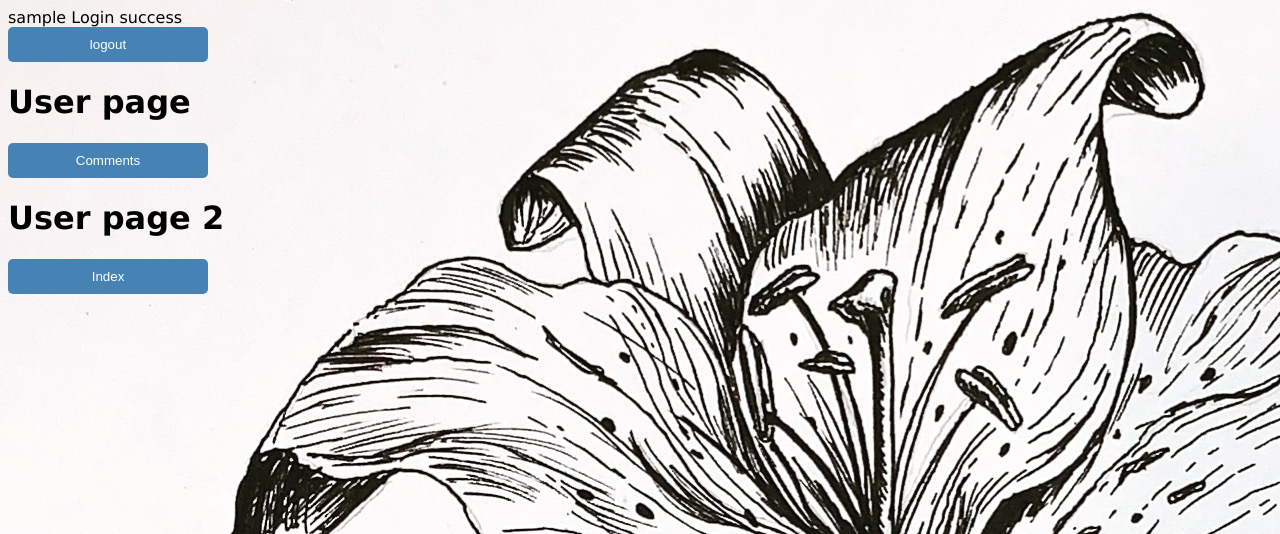
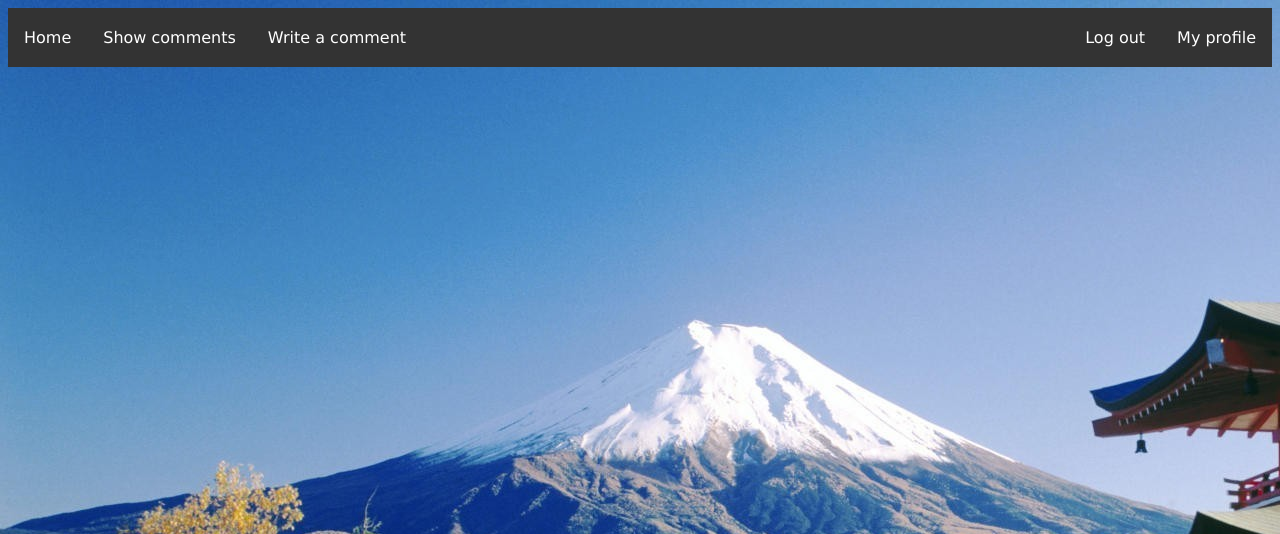
Before and after one commit to roam00/Individuell-uppgift-webb, a PHP site: page / in a window 1280 px wide. Shown: the top 534 px of the page. Run offline with PHP 8.4, Linux system fonts and the light colour scheme; the visitor is signed in with stand-in values (Sample User, id 1).

Commit message:
löste en hel del

```diff
--- a/css/style.css
+++ b/css/style.css
@@ -1,7 +1,7 @@
 body {
     background: rgb(138, 169, 194);
     font-family: Verdana, Geneva, Tahoma, sans-serif;
-    background-image: url(../img/1601273079600.jpg);
+    background-image: url(../img/1615081173119.jpg);
 }
 
 *, *::before, *::after {
@@ -32,6 +32,7 @@ button:hover {
     color: white;
 }
 
+/*
 a {
     padding: 10px 30px;
     border: none;
@@ -42,3 +43,27 @@ a {
     width: 200px;
     transition-duration: 0.4s;
 }
+*/
+
+ul {
+    list-style-type: none;
+    margin: 0;
+    padding: 0;
+    overflow: hidden;
+    background-color: #333;
+}
+
+li {
+    float: left;
+}
+
+li a {
+    display: block;
+    color: white;
+    text-align: center;
+    padding: 20px 16px;
+    text-decoration: none;
+}
+li a:hover {
+    background-color: #111;;
+}
--- a/db/Comments/dbComments.php
+++ b/db/Comments/dbComments.php
@@ -6,7 +6,7 @@ function AddComment(){
     $message = $_POST['comment'];
     $email = $_POST['email'];
 
-    $db = new SQLite3("sqlite.db");
+    $db = new SQLite3("../labb2db.db");
     $sql = "INSERT INTO 'Comments' ('name', 'comment', email) VALUES (:user, :message, :email)";
     $stmt = $db->prepare($sql);
     $stmt->bindParam(':user', $user, SQLITE3_TEXT);
@@ -28,7 +28,7 @@ function AddComment(){
 
 function Show(){
 
-$db = new SQLite3("./db/sqlite.db");
+$db = new SQLite3("db/labb2db.db");
 $result = $db->query("SELECT comment, name FROM 'Comments' ORDER BY commentID");
 
 while ($row = $result->fetchArray())
--- a/db/Comments/dbShowComments.php
+++ b/db/Comments/dbShowComments.php
@@ -1,4 +1,4 @@
 <?php
-include "db.php";
+include "dbComments.php";
 Show();
 ?>
--- a/db/Comments/validationComments.php
+++ b/db/Comments/validationComments.php
@@ -1,7 +1,7 @@
 <?php
 
 
-header('Location: ../index.php');
+header('Location: ../../index.php');
 
 $errors = array();
 
@@ -22,7 +22,7 @@ if($_SERVER['REQUEST_METHOD'] == 'POST'){
     }
 
     if(0 === count($errors)){
-        include "db.php";
+        include "dbComments.php";
         AddComment();
     }
     else{
--- a/db/Login_Register/validation.php
+++ b/db/Login_Register/validation.php
@@ -1,7 +1,7 @@
 <?php
 
 
-header('Location: ../register.php');
+header('Location: ../../index.php');
 
 $errors = array();
 
@@ -29,6 +29,7 @@ if($_SERVER['REQUEST_METHOD'] == 'POST'){
     }
 
     if(0 === count($errors)){
+
         session_start();
         unset($_SESSION['error']);
         $_SESSION['username'] = $_POST['username'];
--- a/index.php
+++ b/index.php
@@ -8,57 +8,24 @@
 </head>
 <body>
 
-<?php
-
-if(isset($_SESSION['username'])){
-    echo $_SESSION['username'];
-
-    echo " Login success";
-
-    echo "<form action='logout_process.php'>";
-    echo "<button type='submit'> logout</button>";
-    echo "</form>";
-}
-
-?>
-<?php
-
-if(!isset($_SESSION['username'])){
-    echo "<div class='box' id='header'>";
-    echo "<h1> Register user </h1>";
-    echo "<form action='register.php'>";
-    echo "<button type='submit'> Register </button>";
-    echo "</form>";
-    echo "</div>";
-
-    echo "<div class='box' id='header'>";
-    echo "<h1> Log in </h1>";
-    echo "<form action='login.php'>";
-    echo "<button type='submit'> Log in</button>";
-    echo "</form>";
-    echo "</div>";
-
-}
-?>
 
 
 
-<div class="box" id="header">
-    <h1> User page </h1>
-    <form action="comments.php">
-    <button type="submit"> Comments </button>
-    </form>
-</div>
-
-<div class="box" id="header">
-    <h1> User page 2 </h1>
-    <form action="förraindex.php">
-    <button type="submit"> Index </button>
-    </form>
-</div>
-
-</form>
-
+<ul>
+    <li><a href="index.php">Home</a></li>
+    <li><a href="comments.php">Show comments</a></li>
+    <li><a href="writeComment.php">Write a comment</a></li>
+    <?php
+    if(!isset($_SESSION['username'])){
+        echo "<li style='float: right;'><a href='register.php'>Sign up</a></li>
+        <li style='float: right;'><a href='login.php'>Log in</a></li>";
+    }
+    if(isset($_SESSION['username'])){
+        echo "<li style='float: right;'><a href='profile.php'>My profile</a></li>
+        <li style='float: right;'><a href='logout_process.php'>Log out</a></li>";
+    }
+    ?>
+</ul>
 
 </body>
 </html>
--- a/login.php
+++ b/login.php
@@ -20,7 +20,7 @@
 </div>
 
 <div class="box">
-    <form id="formid" method="post" action="./db/verification.php">
+    <form id="formid" method="post" action="./db/Login_Register/verification.php">
 
     <label for="username">Username: </label><br>
     <input type="text" id="username" name="username"><br>
--- a/register.php
+++ b/register.php
@@ -31,7 +31,7 @@ else{
 
 
 <div class="box">
-    <form id="formid" method="post" action="./db/validation.php">
+    <form id="formid" method="post" action="db/Login_Register/validation.php">
 
     <label for="username">Username: </label><br>
     <input type="text" id="username" name="username"><br>
--- a/förraindex.php
+++ b/writeComment.php
@@ -17,7 +17,7 @@
     <h2>Skapa ett inlägg: </h2>
     <div id="error"></div>
     <div class="box">
-    <form id="formId" method="post" action="./db/validation.php">
+    <form id="formId" method="post" action="./db/Comments/validationComments.php">
 
         <label for="name1">Namn: </label><br>
         <input type="text" id="name1" name="name1">
```
Also changed, not shown: comments.php (+14 -4 lines), db/Login_Register/db.php (+7 -7 lines), profile.php (added, +11 -0 lines), db/labb2db.db, img/1615081173119.jpg (added), img/1619301849085.png (added), img/1620466604326.jpg (added).
